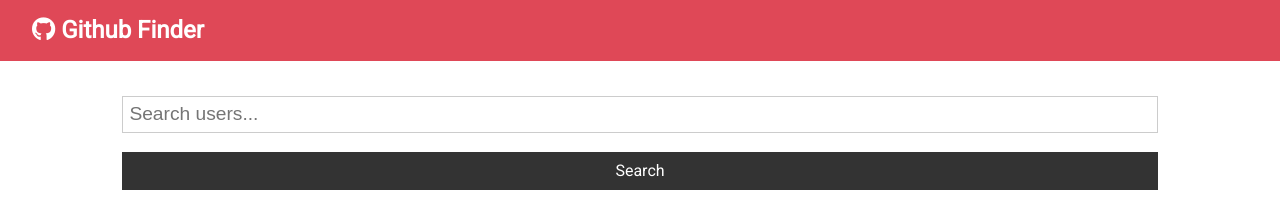
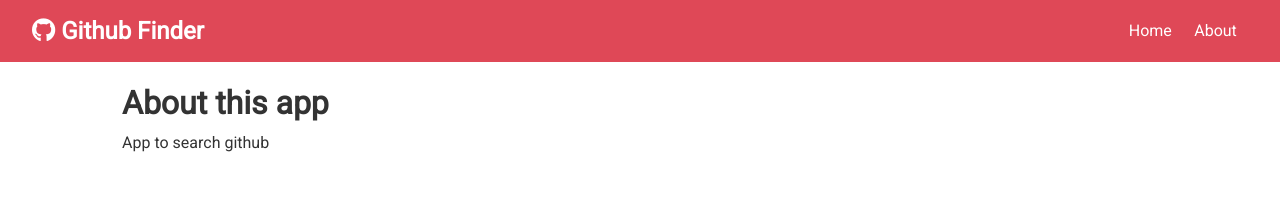
Before and after one commit to supercoder123/github-finder, a React (Create React App) app: page /about in a window 1280 px wide. Shown: the top 205 px of the page. Built offline with nearby package versions, Linux system fonts and the light colour scheme; no server answers.

Commit message:
add react router for navbar

```diff
--- a/package.json
+++ b/package.json
@@ -6,6 +6,7 @@
     "axios": "0.19.0",
     "react": "^16.8.6",
     "react-dom": "^16.8.6",
+    "react-router-dom": "5.1.2",
     "react-scripts": "3.0.1"
   },
   "scripts": {
--- a/src/App.js
+++ b/src/App.js
@@ -1,14 +1,17 @@
 import React, { Fragment, Component } from "react";
 import Navbar from "./components/layout/Navbar";
+import { BrowserRouter as Router, Switch, Route } from "react-router-dom";
 import "./App.css";
 import axios from "axios";
 import Users from "./components/users/Users";
 import Search from "./components/users/Search";
 import Alert from "./components/layout/Alert";
+import About from "./components/pages/About";
 
 class App extends Component {
   state = {
     users: [],
+    user: {},
     loading: false,
     alert: null
   };
@@ -30,6 +33,15 @@
     this.setState({ users: res.data.items, loading: false });
   };
 
+  //get a single  user
+  getUser = async username => {
+    this.setState({ loading: true });
+    let res = await axios.get(
+      `https://api.github.com/users/${username}?client_id=${process.env.REACT_APP_GITHUB_CLIENT_ID}&client_secret=${process.env.REACT_APP_GITHUB_CLIENT_SECRET}`
+    );
+    this.setState({ user: res.data, loading: false });
+  };
+
   clearUsers = () => this.setState({ users: [], loading: false });
 
   setAlert = (msg, type) => {
@@ -43,10 +55,17 @@
     const { users, loading } = this.state;
 
     return (
+      <Router>
         <Fragment>
           <Navbar title=" Github Finder" icon="fab fa-github" />
           <div className="container">
             <Alert alert={this.state.alert} />
+            <Switch>
+              <Route
+                exact
+                path="/"
+                render={props => (
+                  <Fragment>
                     <Search
                       searchUsers={this.searchUsers}
                       clearUsers={this.clearUsers}
@@ -54,8 +73,14 @@
                       setAlert={this.setAlert}
                     />
                     <Users users={users} loading={loading} />
+                  </Fragment>
+                )}
+              />
+              <Route exact path="/about" component={About} />
+            </Switch>
           </div>
         </Fragment>
+      </Router>
     );
   }
 }
--- a/src/components/layout/Navbar.js
+++ b/src/components/layout/Navbar.js
@@ -1,5 +1,7 @@
 import React from "react";
 import PropTypes from "prop-types";
+import { Link } from "react-router-dom";
+
 const Navbar = ({ icon, title }) => {
   return (
     <nav className="navbar bg-primary">
@@ -7,6 +9,10 @@
         <i className={icon} />
         {title}
       </h1>
+      <ul>
+        <Link to="/">Home</Link>
+        <Link to="/about">About</Link>
+      </ul>
     </nav>
   );
 };
--- /dev/null
+++ b/src/components/pages/About.js
@@ -0,0 +1,11 @@
+import React, { Fragment } from "react";
+
+const About = () => {
+  return (
+    <Fragment>
+      <h1>About this app</h1>
+      <p>App to search github</p>
+    </Fragment>
+  );
+};
+export default About;
```
Also changed, not shown: 1 other file (tests, documents, lock files or other folders). Lines whose indentation alone changed are shown as unchanged.
